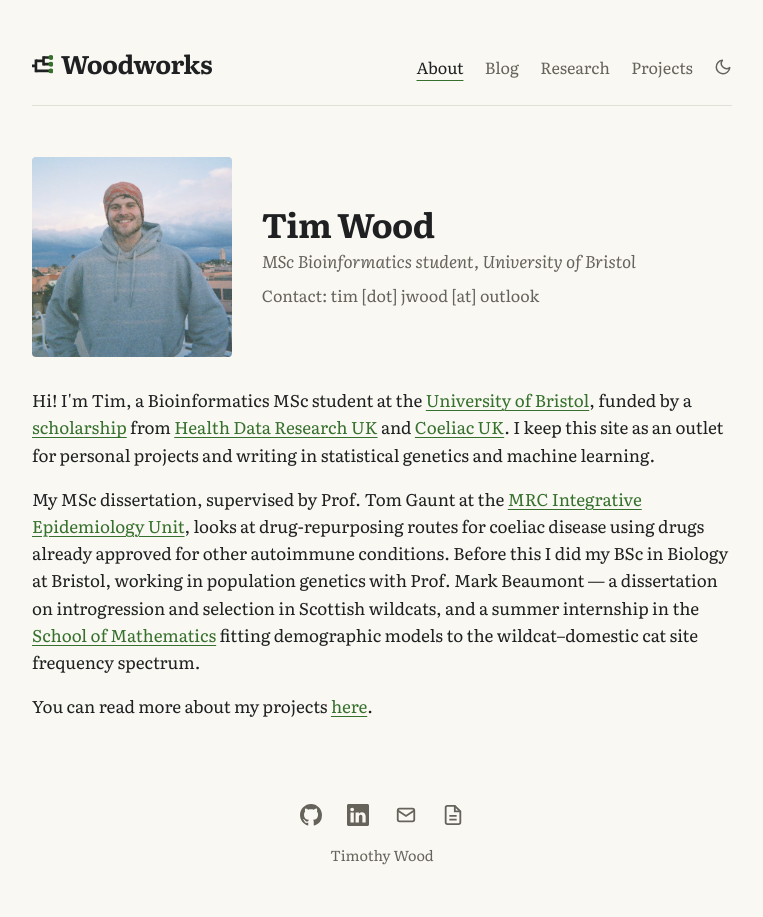
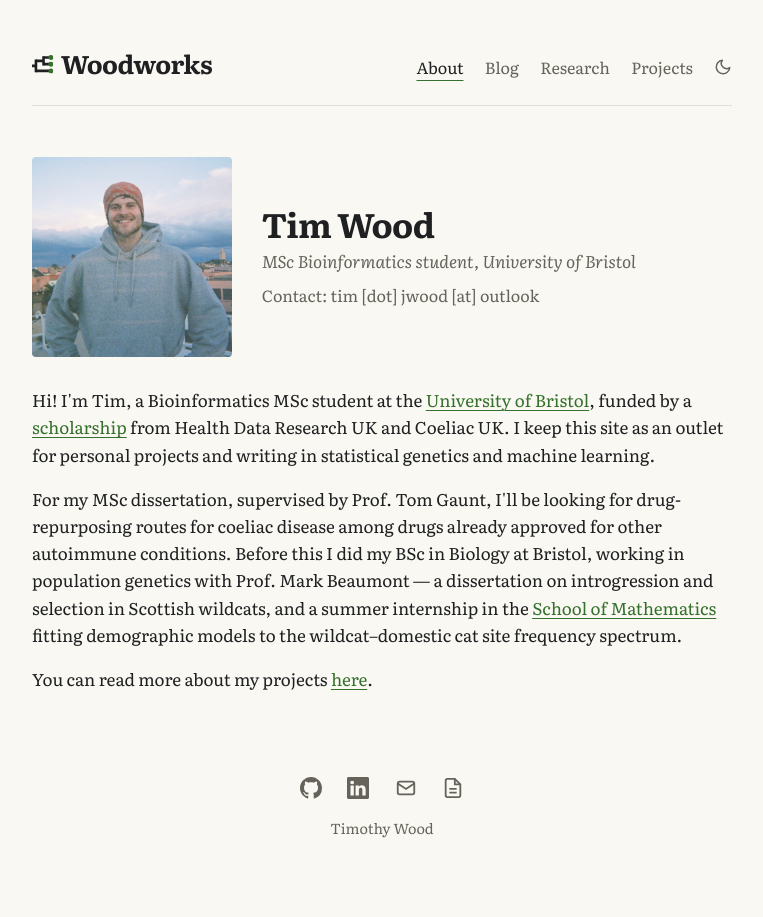
Before and after one commit to timj-wood/timj-wood.github.io, a Jekyll site: the page built from index.html, in a window 1280 px wide. Shown: the whole page, without its empty margins (258-1021 px from the left). Built offline with Jekyll 4.4.1, drawn with Linux system fonts in a browser that asks for light colours.

Commit message:
Update index.html

```diff
--- a/index.html
+++ b/index.html
@@ -15,10 +15,10 @@ redirect_from:
   </div>
 
   <div class="bio">
-    <p>Hi! I'm Tim, a Bioinformatics MSc student at the <a href="https://www.bristol.ac.uk/">University of Bristol</a>, funded by a <a href="https://www.hdruk.ac.uk/people/timothy-wood/">scholarship</a> from <a href="https://www.hdruk.ac.uk/">Health Data Research UK</a> and <a href="https://www.coeliac.org.uk/">Coeliac UK</a>. I keep this site as an outlet for personal projects and writing in statistical genetics and machine learning.</p>
+    <p>Hi! I'm Tim, a Bioinformatics MSc student at the <a href="https://www.bristol.ac.uk/">University of Bristol</a>, funded by a <a href="https://www.hdruk.ac.uk/people/timothy-wood/">scholarship</a> from Health Data Research UK and Coeliac UK. I keep this site as an outlet for personal projects and writing in statistical genetics and machine learning.</p>
 
-    <p>My MSc dissertation, supervised by Prof. Tom Gaunt at the <a href="https://www.bristol.ac.uk/integrative-epidemiology/">MRC Integrative Epidemiology Unit</a>, looks at drug-repurposing routes for coeliac disease using drugs already approved for other autoimmune conditions. Before this I did my BSc in Biology at Bristol, working in population genetics with Prof. Mark Beaumont &mdash; a dissertation on introgression and selection in Scottish wildcats, and a summer internship in the <a href="https://www.bristol.ac.uk/maths/">School of Mathematics</a> fitting demographic models to the wildcat&ndash;domestic cat site frequency spectrum.</p>
+    <p>For my MSc dissertation, supervised by Prof. Tom Gaunt, I'll be looking for drug-repurposing routes for coeliac disease among drugs already approved for other autoimmune conditions. Before this I did my BSc in Biology at Bristol, working in population genetics with Prof. Mark Beaumont &mdash; a dissertation on introgression and selection in Scottish wildcats, and a summer internship in the <a href="https://www.bristol.ac.uk/maths/">School of Mathematics</a> fitting demographic models to the wildcat&ndash;domestic cat site frequency spectrum.</p>
 
-    <p>You can read more about my projects <a href="https://timj-wood.github.io/research.html">here</a>.</p>
+    <p>You can read more about my projects <a href="/projects">here</a>.</p>
 </div>
 </article>
```
